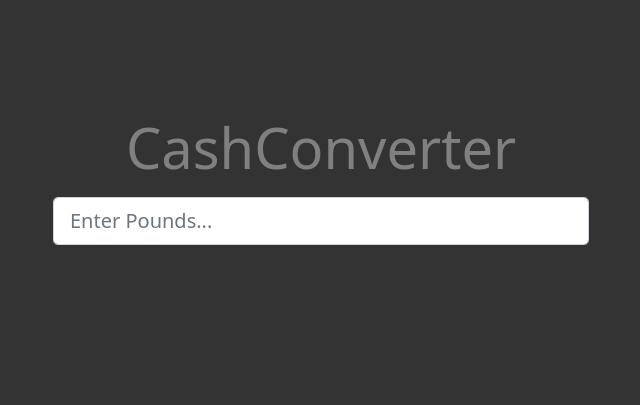
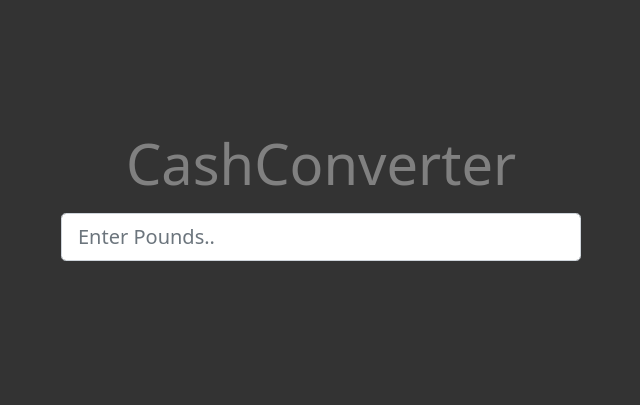
Before and after one commit to Durotemy/cashConverter, a plain HTML site: page index.html in a window 1280 px wide. Shown: the part 36-441 px from the top of the page, without its empty margins (319-959 px from the left). Drawn offline with nearby package versions, Linux system fonts and the light colour scheme.

Commit message:
cashConverter

```diff
--- a/index.css
+++ b/index.css
@@ -1,6 +1,6 @@
 body{
     margin-top:70px;
-    padding:5rem;
+    padding:6rem;
     background:#333;
     color:grey;
   }
--- a/index.html
+++ b/index.html
@@ -26,7 +26,7 @@
                 <form>
                     <div class="form-group">
                         <input id="lbsInput" type="number" class="form-control form-control-lg"
-                            placeholder="Enter Pounds...">
+                            placeholder="Enter Pounds..">
                     </div>
                 </form>
                 <div id="output">
--- a/index.js
+++ b/index.js
@@ -4,6 +4,6 @@ document.getElementById("lbsInput").addEventListener("input", function (e) {
     document.getElementById("output").style.visibility = "visible";
     let lbs = e.target.value;
     document.getElementById("gramsOutput").innerHTML = lbs * 580;
-    document.getElementById("kgOutput").innerHTML = lbs * 1.23;
+    document.getElementById("kgOutput").innerHTML = lbs * 1.22;
     document.getElementById("ozOutput").innerHTML = lbs * 1.17;
 });
```
